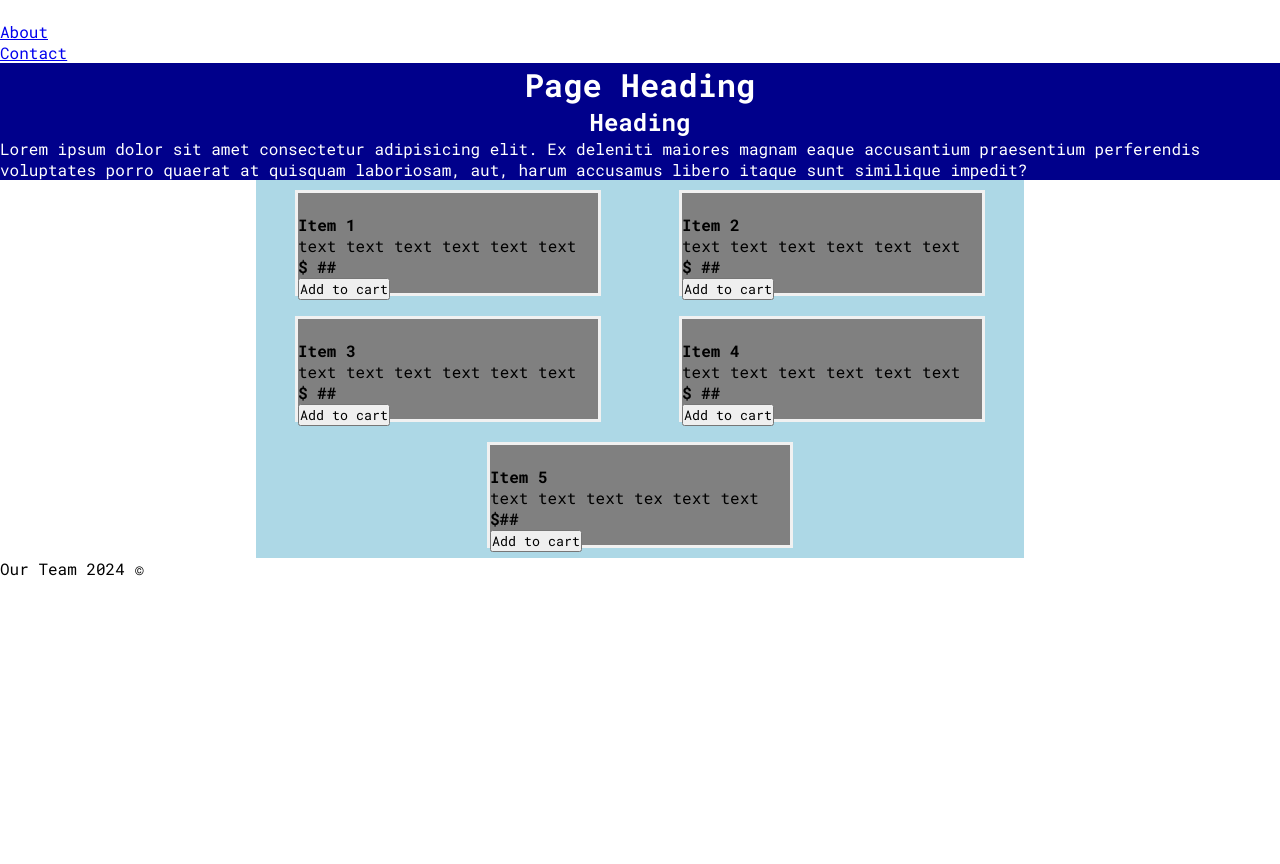
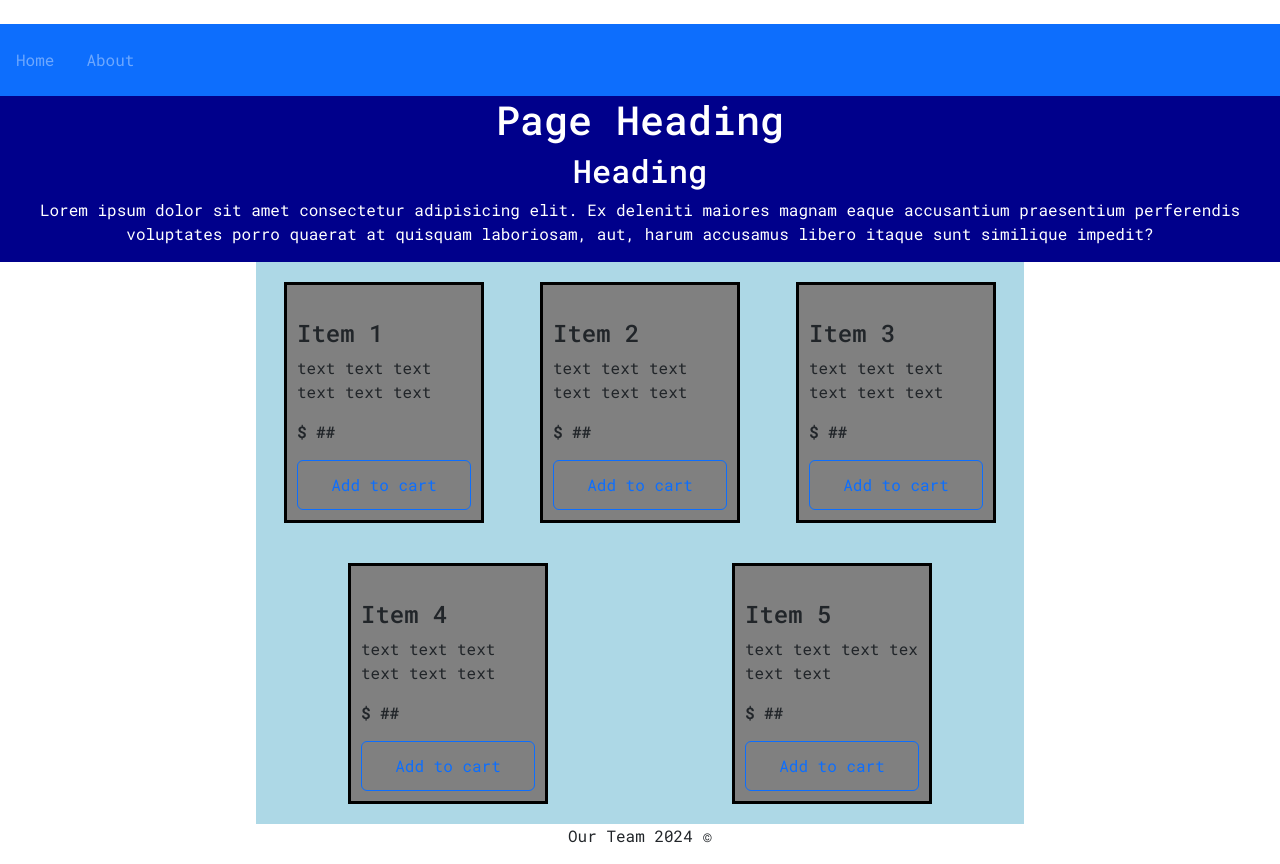
Before and after one commit to annisa-nye/GA-HTML-CSS-Project, a plain HTML site: page wireframe.html in a window 1280 px wide. Before the commit the page ends 800 px from the top, so only its background shows below. Drawn offline with nearby package versions, Linux system fonts and the light colour scheme.

Commit message:
wireframe finished

```diff
--- a/resources/style.css
+++ b/resources/style.css
@@ -1,7 +1,8 @@
 * {
     margin: 0;
     padding: 0;
-    font-family: "Roboto Mono", monospace
+    font-family: "Roboto Mono", monospace;
+    font-size: 16px;
 
 }
 
@@ -9,12 +10,10 @@ header {
 }
 
 .logo-box {
-    align-content: flex-start;
+
 }
 
-.nav-box {
-    display: flex;
-    flex-direction: column;
+nav {
 
 }
 
@@ -61,9 +60,37 @@ main {
 }
 
 .item {
-    width: 300px;
-    height: 100px;
-    margin: 10px;
-    border: 3px solid #f1f1f1;
+    width: 200px;
+    height: auto;
+    margin: 20px;
+    padding: 10px;
+    border: 3px solid black;
     background-color: gray;
 }
+
+p {
+    text-align: center;
+    font-size: 16px;
+}
+
+.item p {
+    text-align: left;
+    font-size: 16px;
+}
+
+button {
+    width: 100%;
+    height: 50px;
+    background-color: lightblue;
+    border: 3px solid black;
+    color: black;
+    font-size: 16px;
+    cursor: pointer;
+    transition: transform 200ms ease-in-out;
+}
+
+button:hover {
+    transform: scale(1.05);
+    background-color: darkblue;
+    color: white;
+}
--- a/wireframe.html
+++ b/wireframe.html
@@ -6,18 +6,26 @@
     <title>HTML/CSS Project</title>
     <link rel="stylesheet" href="./resources/style.css">
     <link href="https://fonts.googleapis.com/css2?family=Roboto+Mono:ital,wght@0,100..700;1,100..700&display=swap" rel="stylesheet">
+    <link href="https://cdn.jsdelivr.net/npm/bootstrap@5.3.3/dist/css/bootstrap.min.css" rel="stylesheet" integrity="sha384-QWTKZyjpPEjISv5WaRU9OFeRpok6YctnYmDr5pNlyT2bRjXh0JMhjY6hW+ALEwIH" crossorigin="anonymous">
 </head>
 
 <body>
     <header>
-            <img class="logo" src="" alt=>
+            <img class="logo" src="" alt="">
         </div>
         <div class="nav-box">
-            <nav class="nav-links">
-                <ul>
-                    <li><a href="#">About</a></li>
-                    <li><a href="#">Contact</a></li>
-                </ul>
+            <nav class="navbar bg-primary" data-bs-theme="dark">
+                <nav class="navbar bg-primary" data-bs-theme="dark">
+                <ul class="nav justify-content-end">
+                    <li class="nav-item">
+                    </li>
+                    <li class="nav-item">
+                      <a class="nav-link" href="#">Home</a>
+                    </li>
+                    <li class="nav-item">
+                      <a class="nav-link" href="#">About</a>
+                    </li>
+                  </ul>
             </nav>
         </div>
     </header>
@@ -36,35 +44,35 @@
                 <h4>Item 1</h4>
                 <p class="description">text text text text text text</p>
                 <p><strong>$ ##</strong></p>
-                <button class="add-to-cart button">Add to cart</button>
+                <button type="button" class="btn btn-outline-primary">Add to cart</button>
             </div>
             <div class="item item-2">
                 <img>
                 <h4>Item 2</h4>
                 <p class="description">text text text text text text</p>
                 <p><strong>$ ##</strong></p>
-                <button class="add-to-cart button">Add to cart</button>
+                <button type="button" class="btn btn-outline-primary">Add to cart</button>
             </div>
             <div class="item item-3">
                 <img>
                 <h4>Item 3</h4>
                 <p class="description">text text text text text text</p>
                 <p><strong>$ ##</strong></p>
-                <button class="add-to-cart button">Add to cart</button>
+                <button type="button" class="btn btn-outline-primary">Add to cart</button>
             </div>
             <div class="item item-4">
                 <img>
                 <h4>Item 4</h4>
                 <p class="description">text text text text text text</p>
                 <p><strong>$ ##</strong></p>
-                <button class="add-to-cart button">Add to cart</button>
+                <button type="button" class="btn btn-outline-primary">Add to cart</button>
             </div>
             <div class="item item-5">
                 <img>
                 <h4>Item 5</h4>
                 <p class="description">text text text tex text text</p>
-                <p><strong>$##</strong></p>
-                <button class="add-to-cart button">Add to cart</button>
+                <p><strong>$ ##</strong></p>
+                <button type="button" class="btn btn-outline-primary">Add to cart</button>
             </div>
     </main>
 <footer>
```
Also changed, not shown: resources/TECHNOLOGY.png (added), 1 other file.
